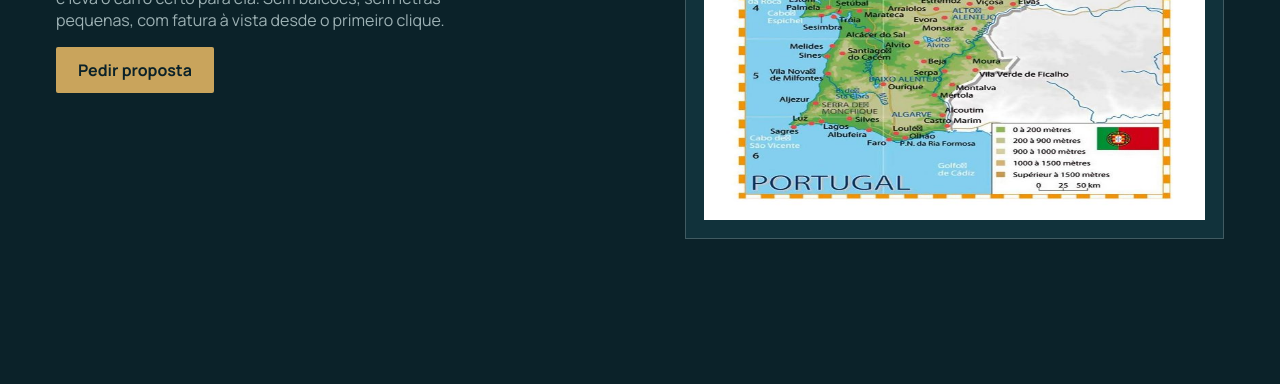
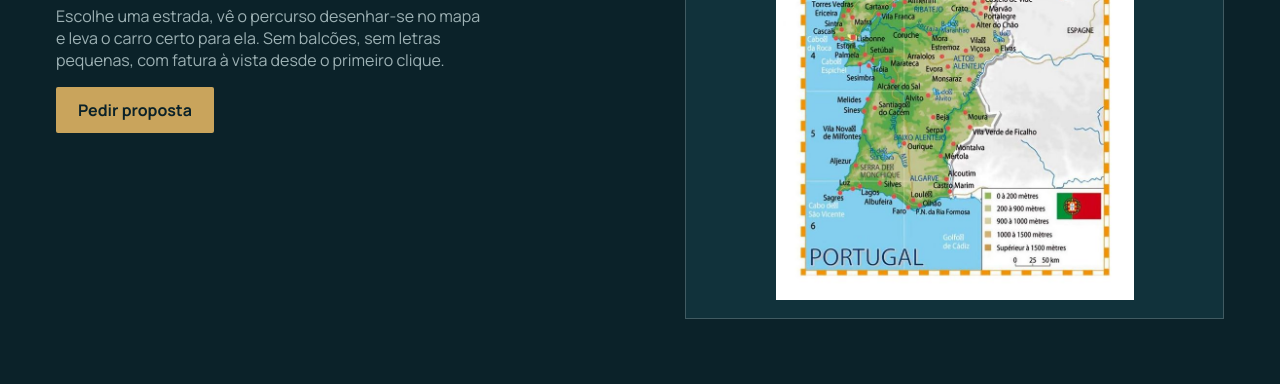
Before and after one commit to Yucane/Stand_rentacar, a plain HTML site: page index.html in a window 1280 px wide. Shown: the part 416-800 px from the top of the page. Drawn offline with nearby package versions, Linux system fonts and the light colour scheme.

Commit message:
Refactor estilo.css for .mapa height adjustments
Updated .mapa class to set height to auto and adjusted max-height.

```diff
--- a/estilo.css
+++ b/estilo.css
@@ -101,7 +101,9 @@ h1 i {
 
 .mapa {
     width: 100%;
-    max-height: 560px;
+    height: auto;
+    max-height: 640px;
+    object-fit: contain;
     box-sizing: border-box;
     background: var(--painel);
     border: 1px solid rgba(255, 255, 255, 0.2);
```
